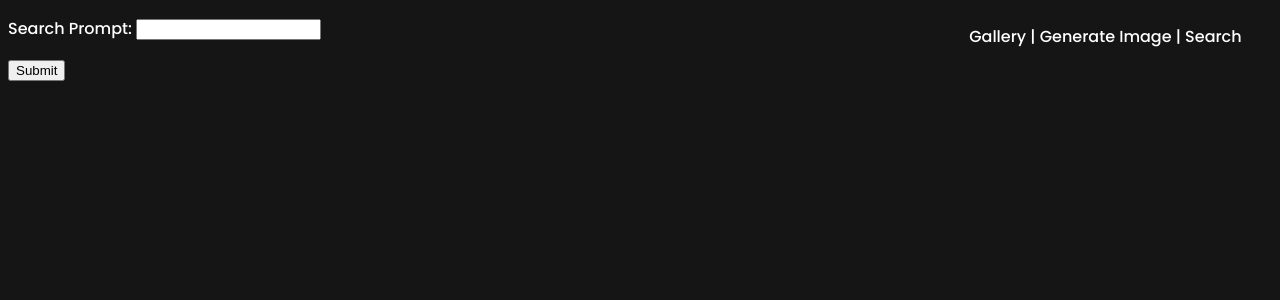
After one commit to Konoracix/openai-image-generator, a Django app: page /image_generator/search_form/ in a window 1280 px wide. The commit adds this page. Shown: the top 300 px of the page. Run offline with Django 5.2, Linux system fonts and the light colour scheme.

Commit message:
Added view for searching images with a form

```diff
--- a/openai_image_generator/image_generator/forms.py
+++ b/openai_image_generator/image_generator/forms.py
@@ -7,3 +7,6 @@ class ImageForm(forms.Form):
 			choices=[("1024x1024", "1024x1024"), ("1792x1024", "1792x1024"), ("1024x1792", "1024x1792")],
       widget=forms.Select(attrs={'class': 'form-select'})
     )
+
+class SearchForm(forms.Form):
+    search_prompt = forms.CharField(label="Search Prompt", max_length=4000, widget=forms.TextInput(attrs={'class': 'form-control'}))
--- /dev/null
+++ b/openai_image_generator/image_generator/static/image_generator/search_form.css
@@ -0,0 +1,21 @@
+@import url('https://fonts.googleapis.com/css2?family=Poppins:wght@400;500&family=Roboto:ital,wght@0,100;0,300;0,400;0,500;0,700;0,900;1,100;1,300;1,400;1,500;1,700;1,900&display=swap');
+
+
+body{
+	background-color: rgb(21, 21, 21);
+	color: white;
+	font-family: "Poppins", sans-serif;
+  font-weight: 500;
+}
+
+
+a{
+	text-decoration: none;
+	color: inherit;
+}
+
+#links{
+	position: absolute;
+	top: 3vh;
+	right: 3vw;
+}
--- a/openai_image_generator/image_generator/templates/image_generator/includes/nav_buttons.html
+++ b/openai_image_generator/image_generator/templates/image_generator/includes/nav_buttons.html
@@ -1,3 +1,3 @@
 <section id="links">
-	<a href="{% url "gallery" %}">Gallery</a> | <a href="{% url "create_image_form" %}">Generate Image</a>
+	<a href="{% url "gallery" %}">Gallery</a> | <a href="{% url "create_image_form" %}">Generate Image</a> | <a href="{% url "search_form" %}">Search</a>
 </section>
--- /dev/null
+++ b/openai_image_generator/image_generator/templates/image_generator/search_form.html
@@ -0,0 +1,22 @@
+{% extends "main.html" %}
+{% load static %}
+
+{% block title %}Search Images{% endblock title %}
+
+{% block head_params %}
+
+	<link rel="stylesheet" href="{% static "image_generator/search_form.css" %}">
+
+{% endblock head_params %}
+
+{% block content %}
+
+<form method="post">
+	{% csrf_token %}
+	{{ form.as_p }}
+	<input type="submit" value="Submit">
+</form>
+
+{% include "image_generator/includes/nav_buttons.html" %}
+
+{% endblock content %}
--- a/openai_image_generator/image_generator/urls.py
+++ b/openai_image_generator/image_generator/urls.py
@@ -8,5 +8,5 @@ urlpatterns = [
 	path("image_preview/<str:id>", views.image_preview, name="image_preview"),
 	path("delete/<str:id>", views.delete_image, name="image_delete"),
 	path("generate_embeddings/", views.generate_embeddings),
-	path("test/", views.test)
+	path("search_form/", views.search_form, name="search_form")
 ]
--- a/openai_image_generator/image_generator/views.py
+++ b/openai_image_generator/image_generator/views.py
@@ -3,7 +3,7 @@ from django.http import HttpResponse, JsonResponse
 from openai import OpenAI
 from django.shortcuts import redirect
 from io import BytesIO
-from .forms import ImageForm
+from .forms import ImageForm, SearchForm
 import requests
 import uuid
 import boto3
@@ -154,12 +154,20 @@ def search_images(images, search_prompt):
 			})
 	return searched_images
 
-
-def test(request):
-	images = Image.objects.all()
-	search_prompt = "Kostka rubika"
-	return render(request, "image_generator/gallery.html", {"images": search_images(images, search_prompt), "Title": ("Search: "+search_prompt)})
-	# return JsonResponse({"images": search_images(images, "butelka")})
-
 def compare_embeddings(emb1, emb2):
 	return cosine_similarity(np.array(emb1).reshape(1, -1), np.array(emb2).reshape(1, -1))[0][0]
+
+
+def search_form(request):
+	if request.method == "POST":
+
+		form = SearchForm(request.POST)
+
+		if form.is_valid():
+			search_prompt = form.cleaned_data["search_prompt"]
+			images = Image.objects.all()
+			return render(request, "image_generator/gallery.html", {"images": search_images(images, search_prompt), "Title": ("Search: "+search_prompt)})
+
+	else:
+		form = SearchForm()
+	return render(request, "image_generator/search_form.html", {"form": form})
```
